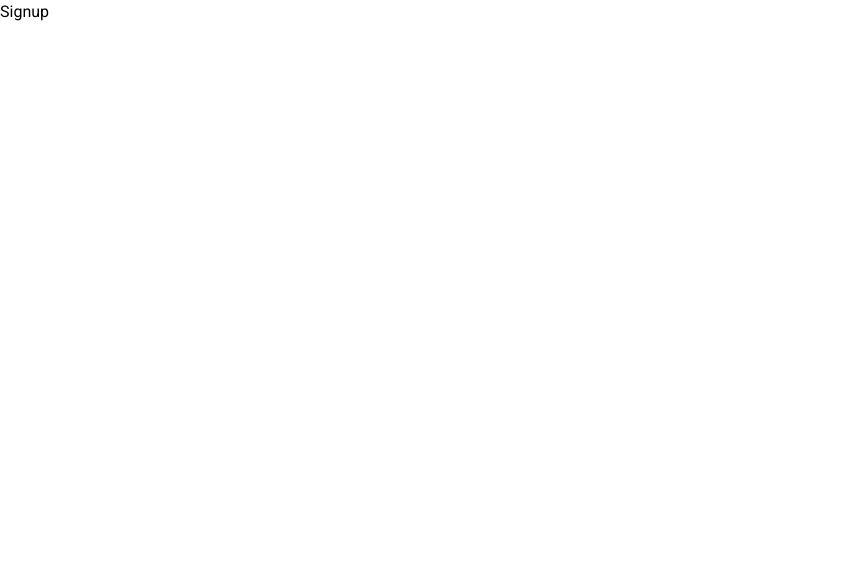
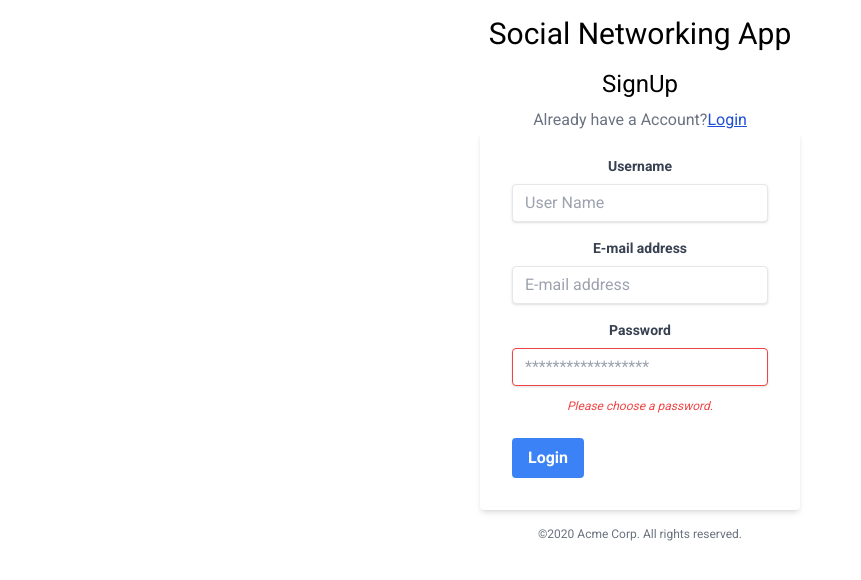
Before and after one commit to sudheer313/social-networking-mern-app, a React (Create React App) app in the folder client/: page /signup in a window 1280 px wide. Shown: the top 580 px of the page, without its empty margins (0-861 px from the left). Built offline with nearby package versions, Linux system fonts and the light colour scheme.

Commit message:
update login and Signup page

```diff
--- a/client/public/index.html
+++ b/client/public/index.html
@@ -9,7 +9,7 @@
       name="description"
       content="Web site created using create-react-app"
     />
-    <title>Social Networking</title>
+    <title>Lets Connect</title>
   </head>
   <body>
     <noscript>You need to enable JavaScript to run this app.</noscript>
--- a/client/src/pages/Login.jsx
+++ b/client/src/pages/Login.jsx
@@ -1,7 +1,59 @@
 import React from "react";
 
 const Login = () => {
-  return <div>Login</div>;
+  return <div >
+    <h1 className="text-center">Login</h1>
+    <div className=" w-full max-w-xs right-5  ">
+        <form class="text-center bg-white shadow-md rounded px-8 pt-6 pb-8 mb-4 ">
+          <div class="mb-4">
+            <label
+              class="block text-gray-700 text-sm font-bold mb-2"
+              for="username"
+            >
+              Username
+            </label>
+            <input
+              class="shadow appearance-none border rounded w-full py-2 px-3 text-gray-700 leading-tight focus:outline-none focus:shadow-outline"
+              id="E-mail"
+              type="text"
+              placeholder="E-mail address"
+            />
+          </div>
+          <div class="mb-6">
+            <label
+              class="block text-gray-700 text-sm font-bold mb-2"
+              for="password"
+            >
+              Password
+            </label>
+            <input
+              class="shadow appearance-none border border-red-500 rounded w-full py-2 px-3 text-gray-700 mb-3 leading-tight focus:outline-none focus:shadow-outline"
+              id="password"
+              type="password"
+              placeholder="******************"
+            />
+            <p class="text-red-500 text-xs italic">Please choose a password.</p>
+          </div>
+          <div class="flex items-center justify-between">
+            <button
+              class="bg-blue-500 hover:bg-blue-700 text-white font-bold py-2 px-4 rounded focus:outline-none focus:shadow-outline"
+              type="button"
+            >
+              Login
+            </button>
+            <a
+              class="inline-block align-baseline font-bold text-sm text-blue-500 hover:text-blue-800"
+              href="#"
+            >
+              Forgot Password?
+            </a>
+          </div>
+        </form>
+        <p class="text-center text-gray-500 text-xs">
+          &copy;2020 Acme Corp. All rights reserved.
+        </p>
+      </div>
+    </div>;
 };
 
 export default Login;
--- a/client/src/pages/Signup.jsx
+++ b/client/src/pages/Signup.jsx
@@ -1,9 +1,77 @@
-import React from 'react'
+import React from "react";
+import { Link } from "react-router-dom";
 
 const signup = () => {
   return (
-    <div>Signup</div>
-  )
-}
+    <div className="text-center pt-4 justify-items-center">
+      <h1 className="text-3xl pb-4">Social Networking App</h1>
+      <h3 className="text-2xl pb-2"> SignUp</h3>
+      <p className="text-gray-500">
+        Already have a Account?
+        <Link to="/login" className="underline text-blue-700">
+          Login
+        </Link>
+      </p>
+      <div className=" w-full max-w-xs right-5  ">
+        <form class=" bg-white shadow-md rounded px-8 pt-6 pb-8 mb-4 ">
+          <div class="mb-4">
+            <label
+              class="block text-gray-700 text-sm font-bold mb-2"
+              for="username"
+            >
+              Username
+            </label>
+            <input
+              class="shadow appearance-none border rounded w-full py-2 px-3 text-gray-700 leading-tight focus:outline-none focus:shadow-outline"
+              id="username"
+              type="text"
+              placeholder="User Name"
+            />
+          </div>
+          <div class="mb-4">
+            <label
+              class="block text-gray-700 text-sm font-bold mb-2"
+              for="username"
+            >
+              E-mail address
+            </label>
+            <input
+              class="shadow appearance-none border rounded w-full py-2 px-3 text-gray-700 leading-tight focus:outline-none focus:shadow-outline"
+              id="username"
+              type="text"
+              placeholder="E-mail address"
+            />
+          </div>
+          <div class="mb-6">
+            <label
+              class="block text-gray-700 text-sm font-bold mb-2"
+              for="password"
+            >
+              Password
+            </label>
+            <input
+              class="shadow appearance-none border border-red-500 rounded w-full py-2 px-3 text-gray-700 mb-3 leading-tight focus:outline-none focus:shadow-outline"
+              id="password"
+              type="password"
+              placeholder="******************"
+            />
+            <p class="text-red-500 text-xs italic">Please choose a password.</p>
+          </div>
+          <div class="flex items-center justify-between">
+            <button
+              class="bg-blue-500 hover:bg-blue-700 text-white font-bold py-2 px-4 rounded focus:outline-none focus:shadow-outline"
+              type="button"
+            >
+              Login
+            </button>
+          </div>
+        </form>
+        <p class="text-center text-gray-500 text-xs">
+          &copy;2020 Acme Corp. All rights reserved.
+        </p>
+      </div>
+    </div>
+  );
+};
 
-export default signup
+export default signup;
```
